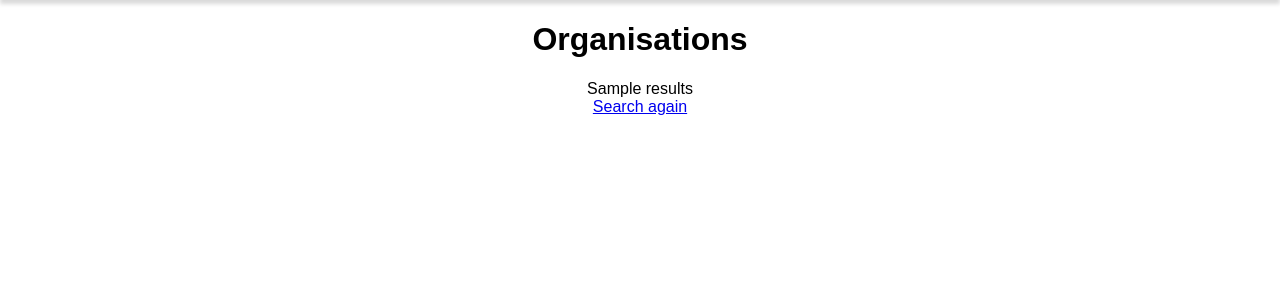
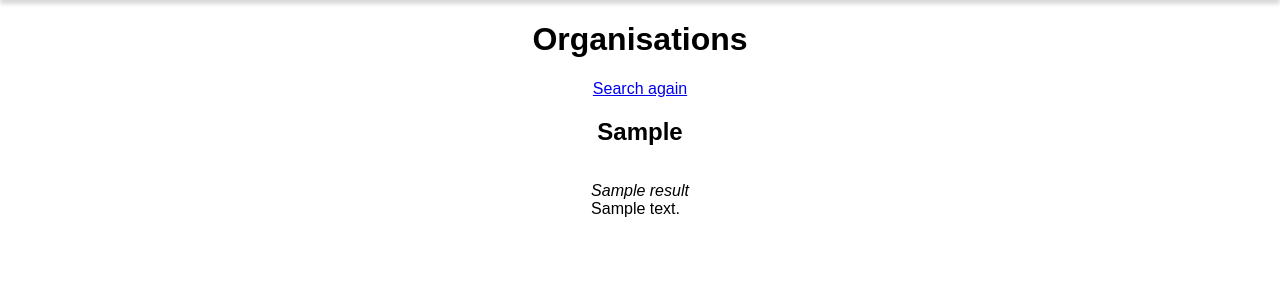
Before and after one commit to datasciencecampus/iati-partner-search, a Flask app: template app/templates/results.html in a window 1280 px wide. Shown: the part 60-360 px from the top of the page. Run offline with Flask 2, Linux system fonts and the light colour scheme; the template is opened without the code that fills it: most values are stand-ins (such as "Sample title", 1, 10 or a date in 2020); parts of the project's set-up code (start-up, migrations or seed data) failed here and were passed over.

Commit message:
Improve styling on cosine results page

```diff
--- a/app/main.py
+++ b/app/main.py
@@ -55,7 +55,8 @@ def search():
             term_document_matrix,
             processed_iati_records,
             full_iati_records,
-        ).to_html()
+        ).to_dict('records')
+
         return render_template("results.html", results=results)
 
     elif search_method == "elastic":
--- a/app/templates/results.html
+++ b/app/templates/results.html
@@ -1,7 +1,13 @@
 {% extends "base.html" %} {% block content %}
 <div class="results">
   <h1>Organisations</h1>
-  {{ results | safe }}
   <a href="/">Search again</a>
+  {% for result in results %}
+  <h2>{{ result['reporting.org'] }}</h2>
+  <p>
+    <em>{{ result['title'] }}</em><br />
+    {{ result['description']}}
+  </p>
+  {% endfor %}
 </div>
 {% endblock %}
```
